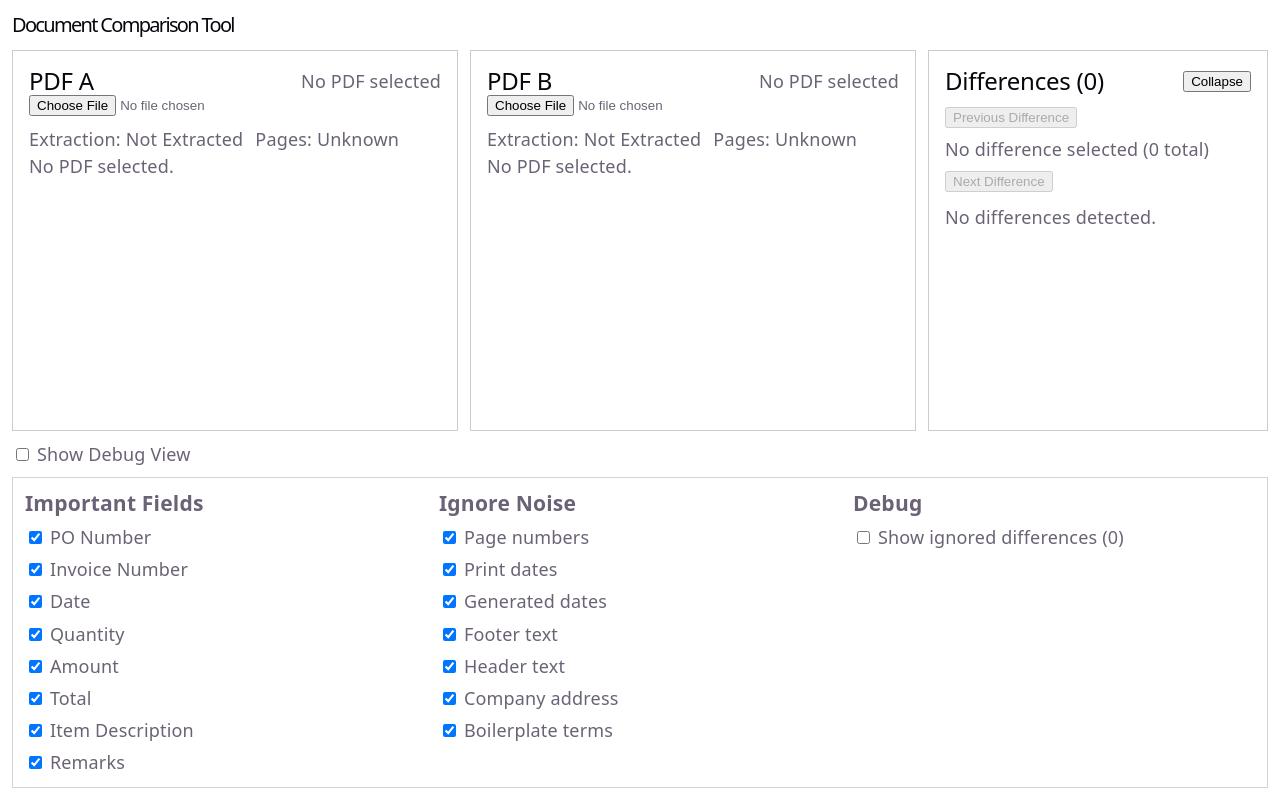
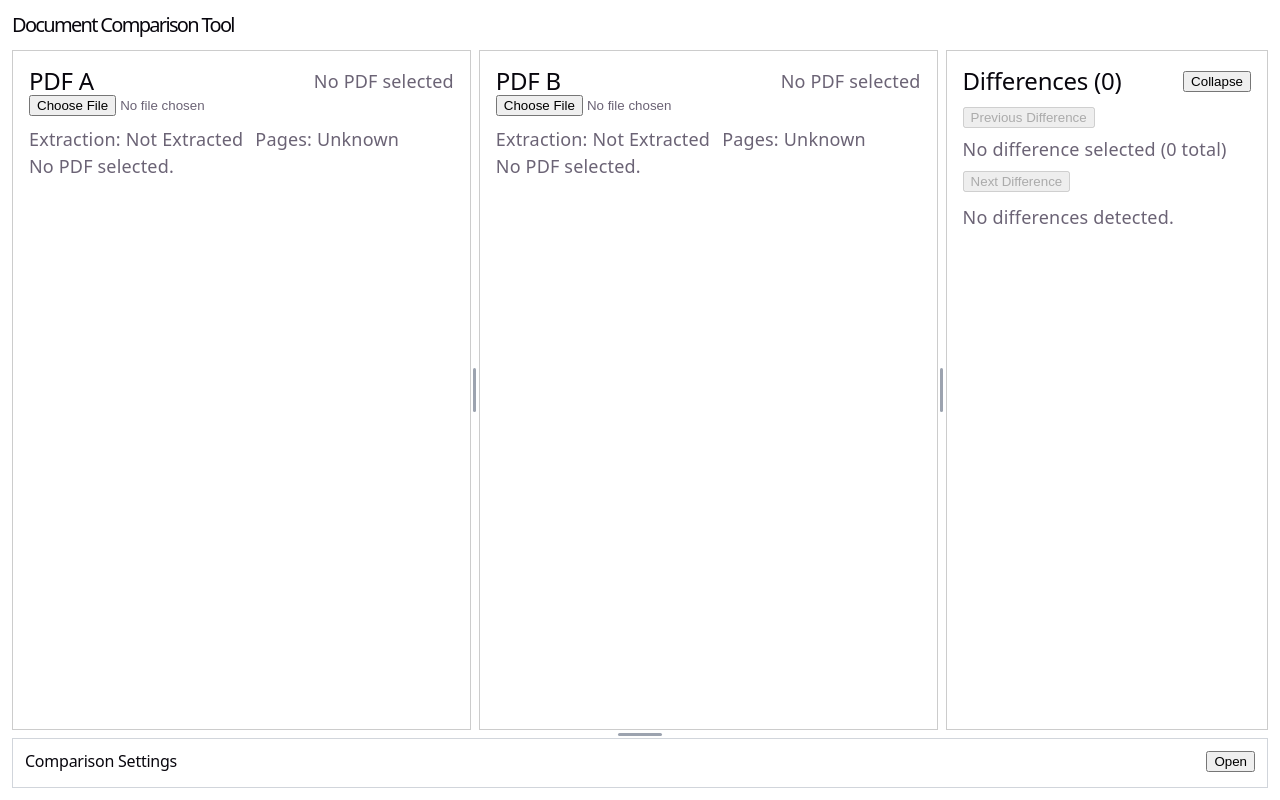
Before and after one commit to nier122/document-comparison-tool, a React (Vite) app in the folder frontend/: page / in a window 1280 px wide. Built offline with nearby package versions, Linux system fonts and the light colour scheme.

Commit message:
Add resizable review panels

```diff
--- a/frontend/src/components/ComparisonSettingsPanel.tsx
+++ b/frontend/src/components/ComparisonSettingsPanel.tsx
@@ -6,7 +6,9 @@ import type {
 
 type ComparisonSettingsPanelProps = {
   ignoredDifferenceCount: number;
+  isCollapsed: boolean;
   settings: ComparisonSettings;
+  onCollapseChange: (isCollapsed: boolean) => void;
   onSettingsChange: (settings: ComparisonSettings) => void;
 };
 
@@ -33,7 +35,9 @@ const ignoreOptions: { key: IgnoreRuleKey; label: string }[] = [
 
 function ComparisonSettingsPanel({
   ignoredDifferenceCount,
+  isCollapsed,
   settings,
+  onCollapseChange,
   onSettingsChange,
 }: ComparisonSettingsPanelProps) {
   function updateImportantField(fieldKey: ComparisonFieldKey, isImportant: boolean) {
@@ -68,11 +72,36 @@ function ComparisonSettingsPanel({
       aria-label="Comparison settings"
       style={{
         border: '1px solid #d1d5db',
+        boxSizing: 'border-box',
+        display: 'flex',
+        flexDirection: 'column',
+        height: '100%',
+        minHeight: 0,
+        padding: '12px',
+      }}
+    >
+      <div
+        style={{
+          alignItems: 'center',
+          display: 'flex',
+          justifyContent: 'space-between',
+        }}
+      >
+        <h2 style={{ fontSize: '16px', margin: 0 }}>Comparison Settings</h2>
+        <button type="button" onClick={() => onCollapseChange(!isCollapsed)}>
+          {isCollapsed ? 'Open' : 'Collapse'}
+        </button>
+      </div>
+
+      {isCollapsed ? null : (
+        <div
+          style={{
             display: 'grid',
-        gap: '12px',
-        gridTemplateColumns: 'repeat(auto-fit, minmax(260px, 1fr))',
-        marginTop: '10px',
-        padding: '12px',
+            gap: '16px',
+            gridTemplateColumns: 'repeat(3, minmax(220px, 1fr))',
+            marginTop: '12px',
+            minHeight: 0,
+            overflow: 'auto',
           }}
         >
           <div>
@@ -118,6 +147,8 @@ function ComparisonSettingsPanel({
               Show ignored differences ({ignoredDifferenceCount})
             </label>
           </div>
+        </div>
+      )}
     </section>
   );
 }
--- /dev/null
+++ b/frontend/src/components/PanelResizeHandle.tsx
@@ -0,0 +1,47 @@
+import type { PointerEvent } from 'react';
+
+type PanelResizeHandleProps = {
+  direction: 'horizontal' | 'vertical';
+  label: string;
+  onPointerDown: (event: PointerEvent<HTMLDivElement>) => void;
+};
+
+function PanelResizeHandle({
+  direction,
+  label,
+  onPointerDown,
+}: PanelResizeHandleProps) {
+  const isVertical = direction === 'vertical';
+
+  return (
+    <div
+      aria-label={label}
+      onPointerDown={onPointerDown}
+      role="separator"
+      style={{
+        alignItems: 'center',
+        cursor: isVertical ? 'col-resize' : 'row-resize',
+        display: 'flex',
+        flex: isVertical ? '0 0 8px' : '0 0 8px',
+        height: isVertical ? '100%' : '8px',
+        justifyContent: 'center',
+        touchAction: 'none',
+        userSelect: 'none',
+        width: isVertical ? '8px' : '100%',
+      }}
+    >
+      <span
+        aria-hidden="true"
+        style={{
+          background: '#9ca3af',
+          borderRadius: '2px',
+          display: 'block',
+          height: isVertical ? '44px' : '3px',
+          width: isVertical ? '3px' : '44px',
+        }}
+      />
+    </div>
+  );
+}
+
+export default PanelResizeHandle;
--- a/frontend/src/components/SideBySideViewer.tsx
+++ b/frontend/src/components/SideBySideViewer.tsx
@@ -1,7 +1,9 @@
-import { useEffect, useMemo, useState } from 'react';
+import { useEffect, useMemo, useRef, useState } from 'react';
+import type { PointerEvent as ReactPointerEvent } from 'react';
 import { getDocument } from 'pdfjs-dist';
 import ComparisonSettingsPanel from './ComparisonSettingsPanel';
 import DifferencePanel from './DifferencePanel';
+import PanelResizeHandle from './PanelResizeHandle';
 import PDFExtractionDebugView from './PDFExtractionDebugView';
 import PDFViewer from './PDFViewer';
 import { defaultComparisonSettings, generateComparisonResult } from '../services/diffService';
@@ -51,6 +53,45 @@ type PdfTextContentItem = {
 const LINE_Y_TOLERANCE = 3;
 const PAGE_EDGE_RATIO = 0.12;
 const MIN_REPEATED_BOILERPLATE_PAGES = 2;
+const PANEL_LAYOUT_STORAGE_KEY = 'document-comparison-panel-layout';
+const MIN_PDF_PANEL_WIDTH = 320;
+const MIN_DIFFERENCE_PANEL_WIDTH = 280;
+const COLLAPSED_DIFFERENCE_PANEL_WIDTH = 56;
+const MIN_SETTINGS_PANEL_HEIGHT = 150;
+const COLLAPSED_SETTINGS_PANEL_HEIGHT = 50;
+
+type PanelLayout = {
+  pdfA: number;
+  pdfB: number;
+  differences: number;
+  settingsHeight: number;
+  settingsCollapsed: boolean;
+};
+
+const defaultPanelLayout: PanelLayout = {
+  pdfA: 0.37,
+  pdfB: 0.37,
+  differences: 0.26,
+  settingsHeight: 220,
+  settingsCollapsed: true,
+};
+
+function getInitialPanelLayout() {
+  try {
+    const savedLayout = window.localStorage.getItem(PANEL_LAYOUT_STORAGE_KEY);
+
+    if (savedLayout === null) {
+      return defaultPanelLayout;
+    }
+
+    return {
+      ...defaultPanelLayout,
+      ...(JSON.parse(savedLayout) as Partial<PanelLayout>),
+    };
+  } catch {
+    return defaultPanelLayout;
+  }
+}
 
 function normalizeExtractedText(text: string) {
   return text
@@ -267,12 +308,16 @@ function usePdfTextExtraction(file: File | null) {
 }
 
 function SideBySideViewer() {
+  const reviewAreaRef = useRef<HTMLDivElement | null>(null);
+  const workspaceRef = useRef<HTMLDivElement | null>(null);
   const [pdfA, setPdfA] = useState<File | null>(null);
   const [pdfB, setPdfB] = useState<File | null>(null);
   const [selectedDifference, setSelectedDifference] = useState<Difference | null>(null);
   const [navigationRequest, setNavigationRequest] = useState(0);
   const [showDebugView, setShowDebugView] = useState(false);
   const [isDifferencePanelCollapsed, setIsDifferencePanelCollapsed] = useState(false);
+  const [panelLayout, setPanelLayout] = useState<PanelLayout>(getInitialPanelLayout);
+  const [workspaceWidth, setWorkspaceWidth] = useState(0);
   const [comparisonSettings, setComparisonSettings] =
     useState<ComparisonSettings>(defaultComparisonSettings);
   const pdfAExtraction = usePdfTextExtraction(pdfA);
@@ -305,6 +350,28 @@ function SideBySideViewer() {
       setSelectedDifference(null);
     }
   }, [differences, selectedDifference]);
+
+  useEffect(() => {
+    window.localStorage.setItem(PANEL_LAYOUT_STORAGE_KEY, JSON.stringify(panelLayout));
+  }, [panelLayout]);
+
+  useEffect(() => {
+    const workspace = workspaceRef.current;
+
+    if (workspace === null) {
+      return;
+    }
+
+    const resizeObserver = new ResizeObserver(([entry]) => {
+      setWorkspaceWidth(entry.contentRect.width);
+    });
+
+    resizeObserver.observe(workspace);
+
+    return () => {
+      resizeObserver.disconnect();
+    };
+  }, []);
 
   function handleDifferenceSelect(difference: Difference) {
     setSelectedDifference(difference);
@@ -342,8 +409,128 @@ function SideBySideViewer() {
     goToDifferenceAtIndex(selectedDifferenceIndex + 1);
   }
 
+  function startHorizontalResize(
+    event: ReactPointerEvent<HTMLDivElement>,
+    divider: 'pdfs' | 'differences',
+  ) {
+    event.preventDefault();
+
+    const availableWidth = Math.max(workspaceWidth - 16, 1);
+    const startX = event.clientX;
+    const startWidths = {
+      pdfA: panelLayout.pdfA * availableWidth,
+      pdfB: panelLayout.pdfB * availableWidth,
+      differences: panelLayout.differences * availableWidth,
+    };
+
+    function handlePointerMove(pointerEvent: PointerEvent) {
+      const delta = pointerEvent.clientX - startX;
+
+      if (divider === 'pdfs') {
+        const combinedWidth = startWidths.pdfA + startWidths.pdfB;
+        const nextPdfA = Math.min(
+          Math.max(startWidths.pdfA + delta, MIN_PDF_PANEL_WIDTH),
+          combinedWidth - MIN_PDF_PANEL_WIDTH,
+        );
+        const nextPdfB = combinedWidth - nextPdfA;
+
+        setPanelLayout((currentLayout) => ({
+          ...currentLayout,
+          pdfA: nextPdfA / availableWidth,
+          pdfB: nextPdfB / availableWidth,
+        }));
+        return;
+      }
+
+      if (isDifferencePanelCollapsed) {
+        return;
+      }
+
+      const combinedWidth = startWidths.pdfB + startWidths.differences;
+      const nextPdfB = Math.min(
+        Math.max(startWidths.pdfB + delta, MIN_PDF_PANEL_WIDTH),
+        combinedWidth - MIN_DIFFERENCE_PANEL_WIDTH,
+      );
+      const nextDifferenceWidth = combinedWidth - nextPdfB;
+
+      setPanelLayout((currentLayout) => ({
+        ...currentLayout,
+        pdfB: nextPdfB / availableWidth,
+        differences: nextDifferenceWidth / availableWidth,
+      }));
+    }
+
+    function handlePointerUp() {
+      window.removeEventListener('pointermove', handlePointerMove);
+      window.removeEventListener('pointerup', handlePointerUp);
+    }
+
+    window.addEventListener('pointermove', handlePointerMove);
+    window.addEventListener('pointerup', handlePointerUp);
+  }
+
+  function startSettingsResize(event: ReactPointerEvent<HTMLDivElement>) {
+    if (panelLayout.settingsCollapsed) {
+      return;
+    }
+
+    event.preventDefault();
+    const startY = event.clientY;
+    const startHeight = panelLayout.settingsHeight;
+    const maximumHeight = Math.max((reviewAreaRef.current?.clientHeight ?? 600) * 0.55, MIN_SETTINGS_PANEL_HEIGHT);
+
+    function handlePointerMove(pointerEvent: PointerEvent) {
+      const nextHeight = Math.min(
+        Math.max(startHeight + startY - pointerEvent.clientY, MIN_SETTINGS_PANEL_HEIGHT),
+        maximumHeight,
+      );
+
+      setPanelLayout((currentLayout) => ({
+        ...currentLayout,
+        settingsHeight: nextHeight,
+      }));
+    }
+
+    function handlePointerUp() {
+      window.removeEventListener('pointermove', handlePointerMove);
+      window.removeEventListener('pointerup', handlePointerUp);
+    }
+
+    window.addEventListener('pointermove', handlePointerMove);
+    window.addEventListener('pointerup', handlePointerUp);
+  }
+
+  function setSettingsCollapsed(settingsCollapsed: boolean) {
+    setPanelLayout((currentLayout) => ({
+      ...currentLayout,
+      settingsCollapsed,
+    }));
+  }
+
+  const availableWorkspaceWidth = Math.max(workspaceWidth - 16, 0);
+  const expandedPdfAWidth = panelLayout.pdfA * availableWorkspaceWidth;
+  const expandedPdfBWidth = panelLayout.pdfB * availableWorkspaceWidth;
+  const collapsedPdfAvailableWidth = Math.max(
+    availableWorkspaceWidth - COLLAPSED_DIFFERENCE_PANEL_WIDTH,
+    MIN_PDF_PANEL_WIDTH * 2,
+  );
+  const pdfRatioTotal = panelLayout.pdfA + panelLayout.pdfB;
+  const pdfAWidth = isDifferencePanelCollapsed
+    ? collapsedPdfAvailableWidth * (panelLayout.pdfA / pdfRatioTotal)
+    : expandedPdfAWidth;
+  const pdfBWidth = isDifferencePanelCollapsed
+    ? collapsedPdfAvailableWidth * (panelLayout.pdfB / pdfRatioTotal)
+    : expandedPdfBWidth;
+  const differencePanelWidth = isDifferencePanelCollapsed
+    ? COLLAPSED_DIFFERENCE_PANEL_WIDTH
+    : panelLayout.differences * availableWorkspaceWidth;
+  const settingsPanelHeight = panelLayout.settingsCollapsed
+    ? COLLAPSED_SETTINGS_PANEL_HEIGHT
+    : panelLayout.settingsHeight;
+
   return (
     <div
+      ref={reviewAreaRef}
       style={{
         display: 'flex',
         flex: 1,
@@ -353,23 +540,22 @@ function SideBySideViewer() {
       }}
     >
       <div
+        ref={workspaceRef}
         style={{
-          display: 'grid',
+          display: 'flex',
           flex: 1,
-          gap: '12px',
-          gridTemplateColumns: isDifferencePanelCollapsed ? 'minmax(0, 1fr) 56px' : 'minmax(0, 1fr) minmax(340px, 26vw)',
           minHeight: 0,
+          minWidth: 0,
           overflow: 'hidden',
         }}
       >
-        <main
-          aria-label="PDF review workspace"
+        <div
           style={{
             display: 'flex',
-            gap: '12px',
             minHeight: 0,
-            minWidth: 0,
+            minWidth: MIN_PDF_PANEL_WIDTH,
             overflow: 'hidden',
+            width: pdfAWidth,
           }}
         >
           <PDFViewer
@@ -382,6 +568,21 @@ function SideBySideViewer() {
             navigationRequest={navigationRequest}
             onFileSelect={setPdfA}
           />
+        </div>
+        <PanelResizeHandle
+          direction="vertical"
+          label="Resize PDF A and PDF B"
+          onPointerDown={(event) => startHorizontalResize(event, 'pdfs')}
+        />
+        <div
+          style={{
+            display: 'flex',
+            minHeight: 0,
+            minWidth: MIN_PDF_PANEL_WIDTH,
+            overflow: 'hidden',
+            width: pdfBWidth,
+          }}
+        >
           <PDFViewer
             title="PDF B"
             file={pdfB}
@@ -392,7 +593,22 @@ function SideBySideViewer() {
             navigationRequest={navigationRequest}
             onFileSelect={setPdfB}
           />
-        </main>
+        </div>
+        <PanelResizeHandle
+          direction="vertical"
+          label="Resize PDF B and differences"
+          onPointerDown={(event) => startHorizontalResize(event, 'differences')}
+        />
+        <div
+          style={{
+            minHeight: 0,
+            minWidth: isDifferencePanelCollapsed
+              ? COLLAPSED_DIFFERENCE_PANEL_WIDTH
+              : MIN_DIFFERENCE_PANEL_WIDTH,
+            overflow: 'hidden',
+            width: differencePanelWidth,
+          }}
+        >
           <DifferencePanel
             currentDifferenceIndex={selectedDifferenceIndex}
             differences={differences}
@@ -404,13 +620,38 @@ function SideBySideViewer() {
             onPreviousDifference={goToPreviousDifference}
           />
         </div>
+      </div>
+
+      <PanelResizeHandle
+        direction="horizontal"
+        label="Resize comparison settings"
+        onPointerDown={startSettingsResize}
+      />
+
+      <div
+        style={{
+          display: 'flex',
+          flex: `0 0 ${settingsPanelHeight}px`,
+          flexDirection: 'column',
+          minHeight: 0,
+          overflow: 'auto',
+        }}
+      >
+        <ComparisonSettingsPanel
+          ignoredDifferenceCount={ignoredDifferences.length}
+          isCollapsed={panelLayout.settingsCollapsed}
+          settings={comparisonSettings}
+          onCollapseChange={setSettingsCollapsed}
+          onSettingsChange={setComparisonSettings}
+        />
+        {panelLayout.settingsCollapsed ? null : (
           <div
             style={{
               alignItems: 'center',
               display: 'flex',
               flexWrap: 'wrap',
               gap: '12px',
-          marginTop: '10px',
+              padding: '10px 12px 0',
             }}
           >
             <label>
@@ -419,31 +660,26 @@ function SideBySideViewer() {
                 onChange={(event) => setShowDebugView(event.target.checked)}
                 type="checkbox"
               />{' '}
-          Show Debug View
+              Show Extraction Debug View
             </label>
           </div>
-      <ComparisonSettingsPanel
-        ignoredDifferenceCount={ignoredDifferences.length}
-        settings={comparisonSettings}
-        onSettingsChange={setComparisonSettings}
-      />
-      {showDebugView ? (
-        <div style={{ maxHeight: '34vh', overflow: 'auto' }}>
+        )}
+        {!panelLayout.settingsCollapsed && showDebugView ? (
           <PDFExtractionDebugView
             pdfAExtraction={pdfAExtraction}
             pdfBExtraction={pdfBExtraction}
           />
-        </div>
         ) : null}
-      {comparisonSettings.showIgnoredDifferences && ignoredDifferences.length > 0 ? (
-        <div style={{ maxHeight: '34vh', marginTop: '10px', overflow: 'auto' }}>
+        {!panelLayout.settingsCollapsed &&
+        comparisonSettings.showIgnoredDifferences &&
+        ignoredDifferences.length > 0 ? (
           <DifferencePanel
             differences={ignoredDifferences}
             selectedDifferenceId={selectedDifference?.id}
             onDifferenceSelect={handleDifferenceSelect}
           />
+        ) : null}
       </div>
-      ) : null}
     </div>
   );
 }
```
Lines whose indentation alone changed are shown as unchanged.
